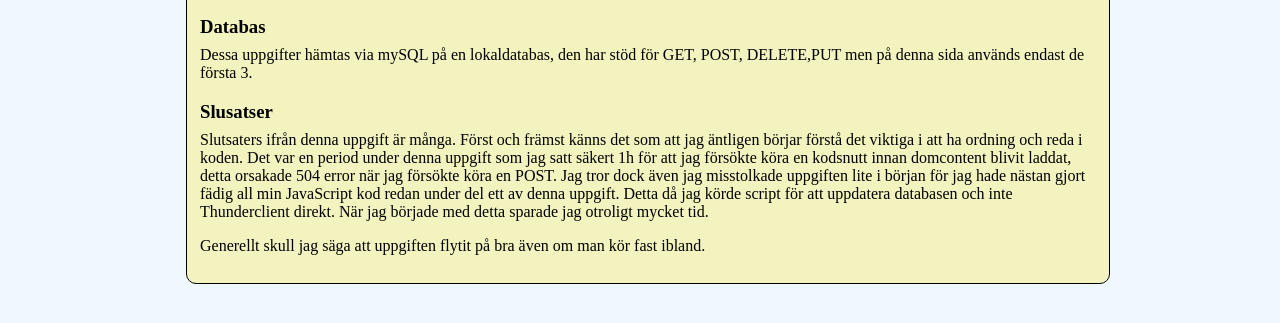
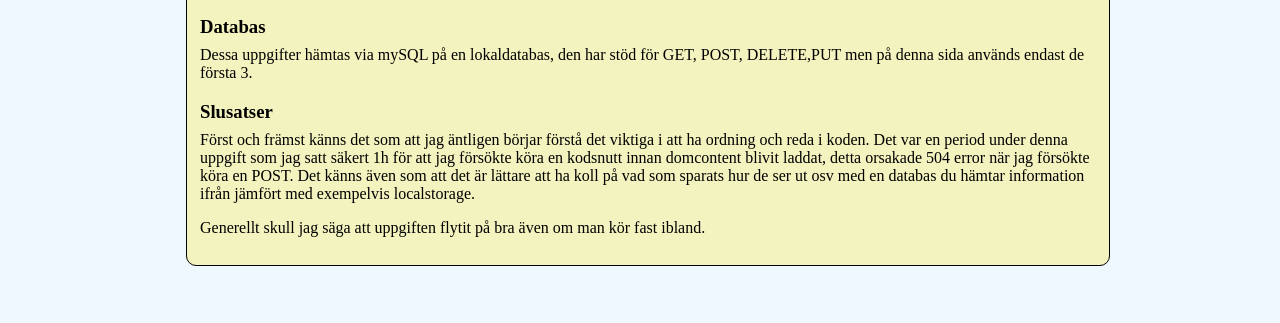
Before and after one commit to osundstrom/dt207-moment2-webbsida, a website built with Parcel: page src/about.html in a window 1280 px wide. Shown: the part 217-540 px from the top of the page. Built offline with nearby package versions, Linux system fonts and the light colour scheme; no server answers.

Commit message:
uppdaterat about

```diff
--- a/src/about.html
+++ b/src/about.html
@@ -25,11 +25,10 @@
         </p>
 
         <h3>Slusatser</h3>
-        <p>Slutsaters ifrån denna uppgift är många. Först och främst känns det som att jag äntligen börjar förstå det viktiga i att ha ordning och reda i koden.
+        <p>Först och främst känns det som att jag äntligen börjar förstå det viktiga i att ha ordning och reda i koden.
             Det var en period under denna uppgift som jag satt säkert 1h för att jag försökte köra en kodsnutt innan domcontent blivit laddat, detta orsakade
-            504 error när jag försökte köra en POST. Jag tror dock även jag misstolkade uppgiften lite i början för jag hade nästan gjort fädig all min
-            JavaScript kod redan under del ett av denna uppgift. Detta då jag körde script för att uppdatera databasen och inte Thunderclient direkt.
-            När jag började med detta sparade jag otroligt mycket tid.
+            504 error när jag försökte köra en POST. Det känns även som att det är lättare att ha koll på vad som sparats hur de ser ut osv med en databas du
+            hämtar information ifrån jämfört med exempelvis localstorage.
          </p>
 
          <p>Generellt skull jag säga att uppgiften flytit på bra även om man kör fast ibland. </p>
```
